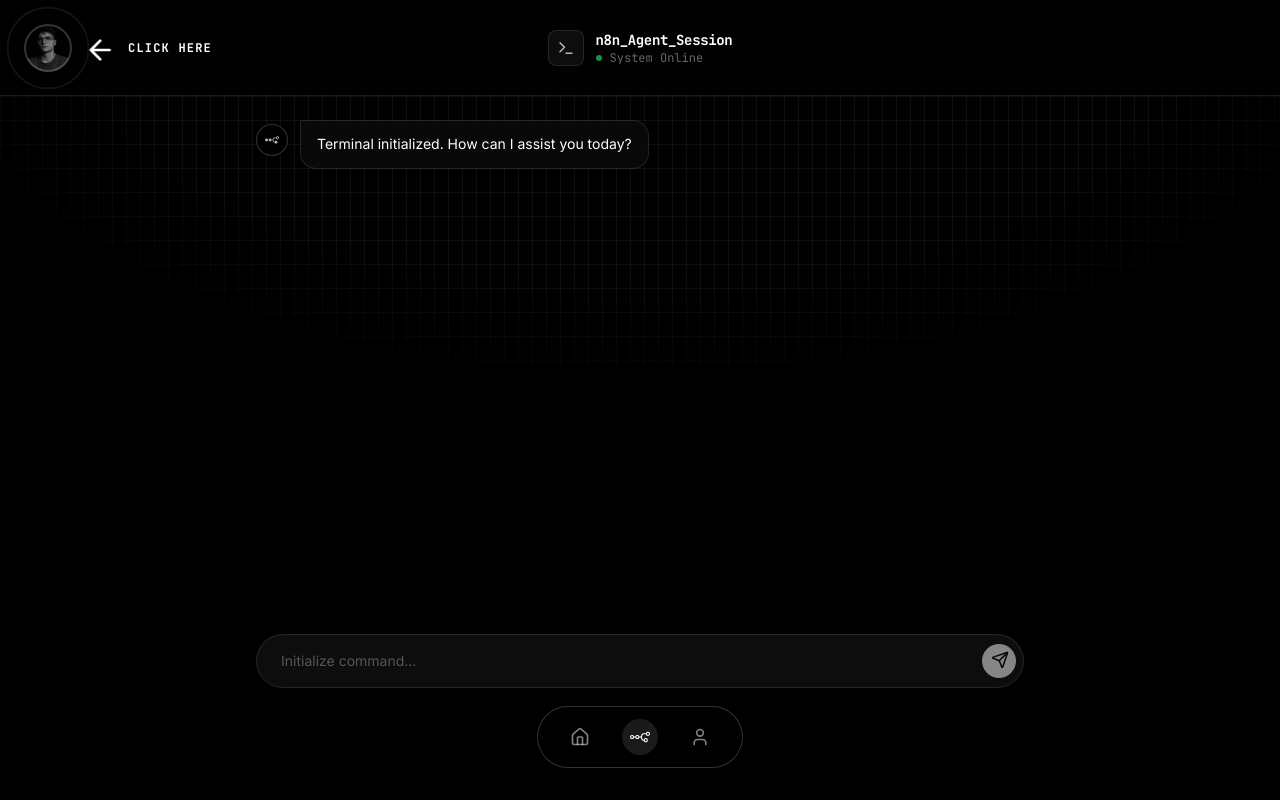
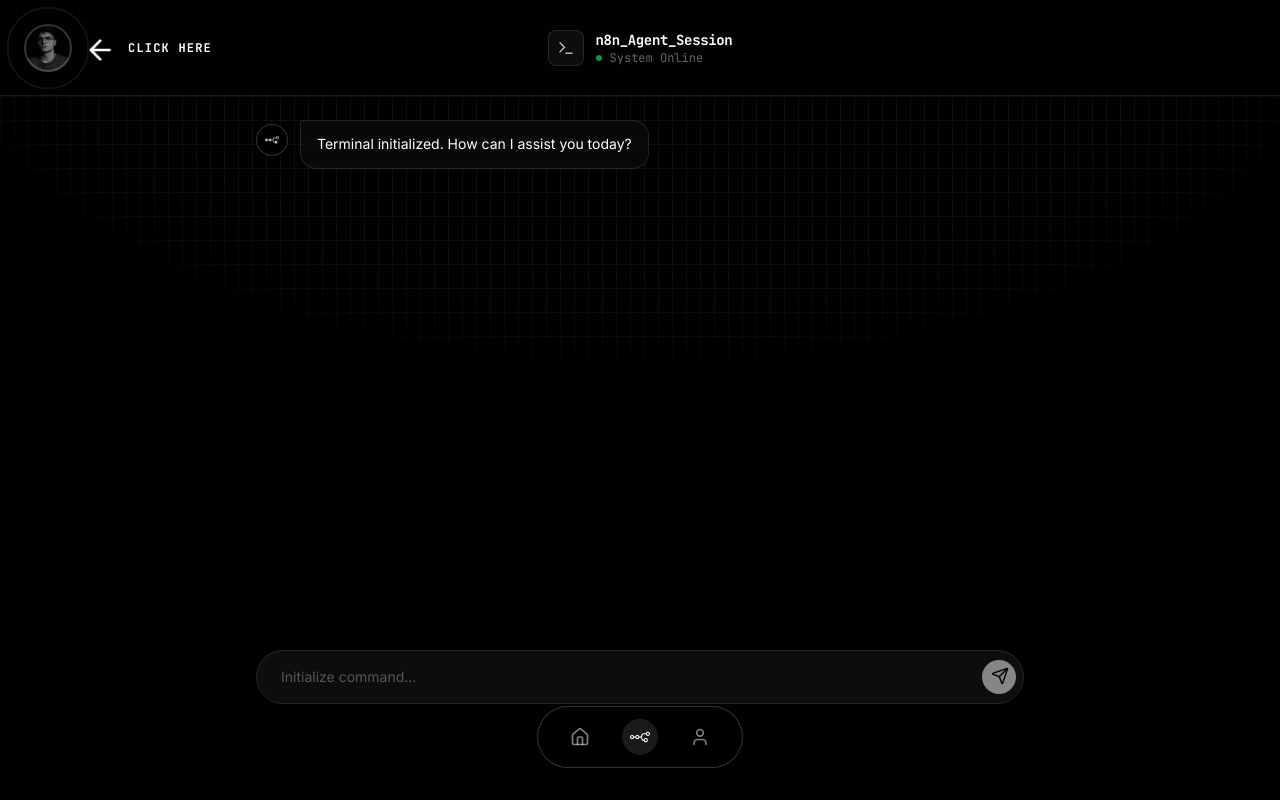
Before and after one commit to ashseryoja/seryoja-portfolio-self-branding-website, a Next.js app: page /chat in a window 1280 px wide. Built offline with nearby package versions, Linux system fonts and the light colour scheme.

Commit message:
Fix tablet chat input positioning (md:bottom-20) to clear global navigation dock

```diff
--- a/src/app/chat/page.tsx
+++ b/src/app/chat/page.tsx
@@ -173,7 +173,7 @@ export default function ChatPage() {
             </div>
 
             {/* Input Dock */}
-            <div className="absolute bottom-0 left-0 right-0 z-10 p-4 pb-6 lg:pb-28 bg-gradient-to-t from-black via-black to-transparent">
+            <div className="absolute bottom-0 md:bottom-20 lg:bottom-16 left-0 right-0 z-10 p-4 pb-6 lg:pb-8 bg-gradient-to-t from-black via-black to-transparent">
                 <form
                     onSubmit={handleSubmit}
                     className="max-w-3xl mx-auto relative flex items-center"
```
